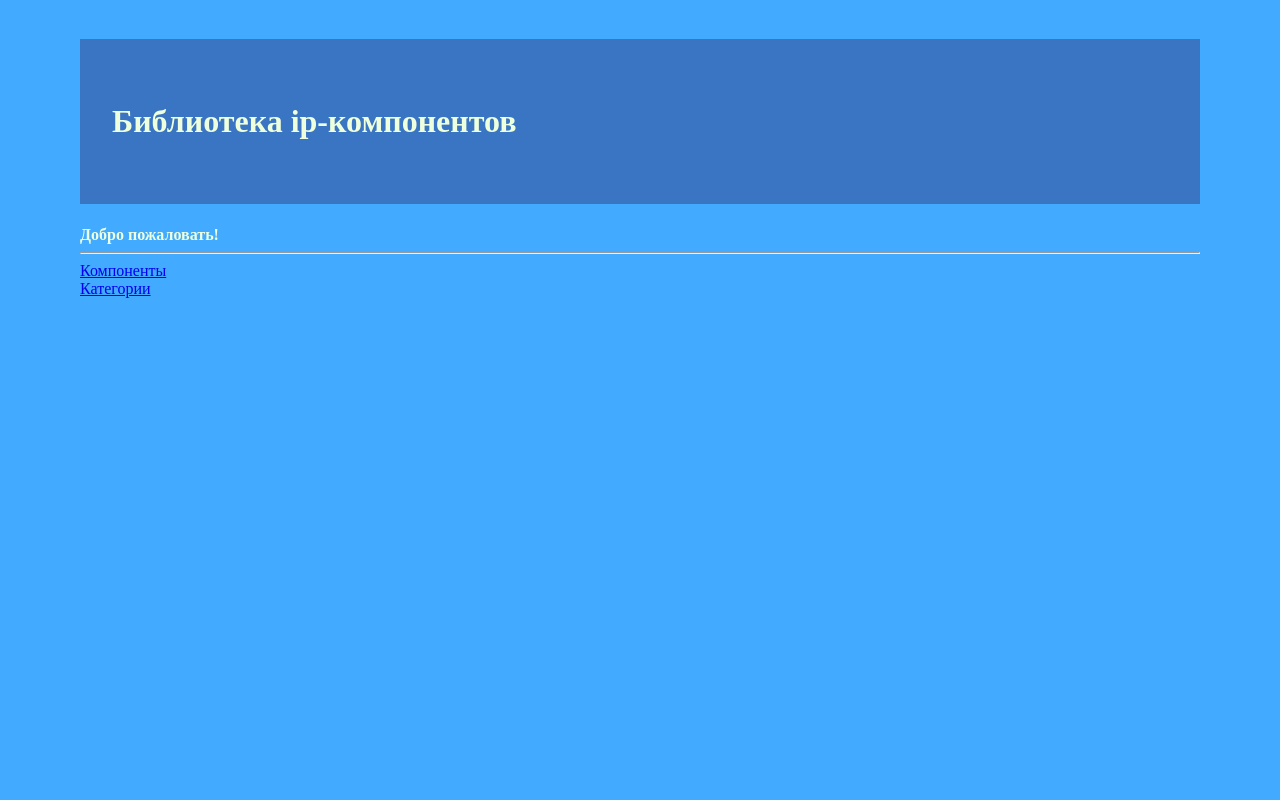
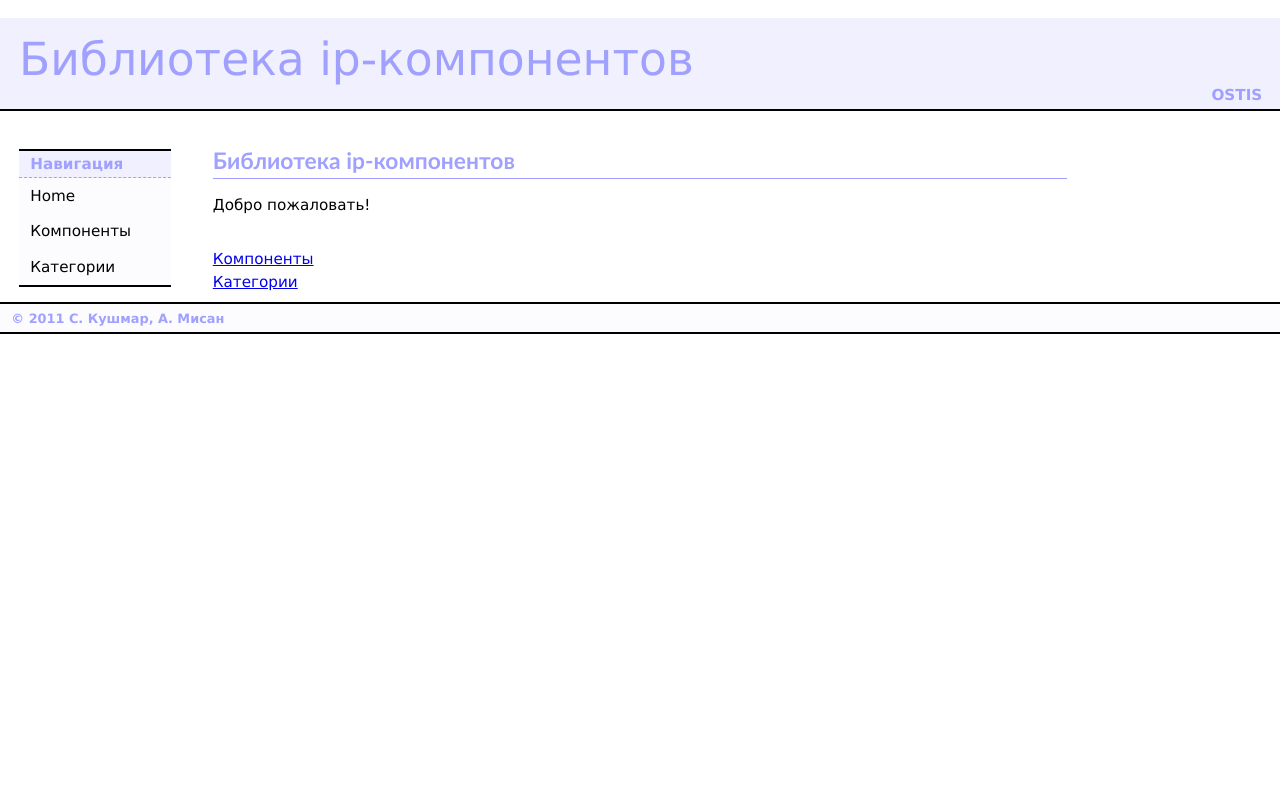
Before and after one commit to childRon/IP-LIB-SERV, a Python web app: template src/iplib/app/templates/home.html in a window 1280 px wide. Run offline with Jinja, Linux system fonts and the light colour scheme; the template is opened without the code that fills it, so the values that code supplies are empty.

Commit message:
htmlbase

```diff
--- a/src/iplib/app/templates/base.html
+++ b/src/iplib/app/templates/base.html
@@ -1,13 +1,49 @@
-<html>
-<style type="text/css">
-body {color: #efd; background: #42aaff; padding: 0 5em; margin: 0}
-h1 {padding: 2em 1em; background: #3a75c4}
-h2 {color: #131ca6; margin-top: 2em}
-p {margin: 1em 0}
-</style>
-<body>
-<h1>Библиотека ip-компонентов</h1>
-{% block content %}
-{% endblock %}
-</body>
+<!DOCTYPE html PUBLIC "-//W3C//DTD XHTML 1.0 Strict//EN"
+    "http://www.w3.org/TR/xhtml1/DTD/xhtml1-strict.dtd">
+
+<html xmlns="http://www.w3.org/1999/xhtml" xml:lang="en">
+  <head>
+    <meta http-equiv="content-type" content="application/xhtml+xml; charset=utf-8" />
+    <meta name="author" content="Haran" />
+    <link rel="stylesheet" type="text/css" href="purplehaze.css" title="Purple Haze Stylesheet" />
+
+    <title>Библиотека ip-компонентов</title>
+  </head>
+
+  <body>
+    <div id="top"></div>
+
+    <!-- ###### Header ###### -->
+
+    <div id="header">
+      <span class="headerTitle">Библиотека ip-компонентов</span>
+      <div class="headerLinks">
+        <a href="http://www.ostis.net/">OSTIS</a>
+      </div>
+    </div>
+
+    <!-- ###### Side Boxes ###### -->
+
+    <div class="sideBox LHS">
+      <div>Навигация</div>
+      <a href="/">Home</a>
+      <a href="components/">Компоненты</a>
+      <a href="categories/">Категории</a>
+    </div>
+
+    <!-- ###### Body Text ###### -->
+
+    <div id="bodyText">
+		{% block content %}
+		{% endblock %}
+    </div>
+
+    <!-- ###### Footer ###### -->
+
+    <div><div id="footer">  <!-- NB: outer <div> required for correct rendering in IE -->
+      <div>
+        <strong>© 2011 С. Кушмар, А. Мисан</strong>
+      </div>
+    </div></div>
+  </body>
 </html>
--- a/src/iplib/app/templates/home.html
+++ b/src/iplib/app/templates/home.html
@@ -1,8 +1,7 @@
 {% extends "base.html" %}
 {% block content %}
-<b>Добро пожаловать!</b>
-<br>
-<hr>
+<h1>Библиотека ip-компонентов</h1>
+<p>Добро пожаловать!</p>
 <a href="components/">Компоненты</a>
 <br>
 <a href="categories/">Категории</a>
--- /dev/null
+++ b/src/iplib/app/templates/purplehaze.css
@@ -0,0 +1,214 @@
+/* TITLE: Stylesheet for Purple Haze
+/* URI  : /purplehaze/purplehaze.css
+/* MODIF: 2002-12-15 17:34 +0800
+
+
+/* ###### Color Scheme ###### */
+
+/*
+ * CHANGING THE COLOR SCHEME
+ * -------------------------
+ *
+ * Four basic colors were used in the design. To change the
+ * color scheme, just edit these four values below.
+ *
+ */
+
+.topOfPage, q, h1, h2, h3, .headerTitle, .headerLinks, .headerLinks *, .sideBox div, #footer *
+{ /* Text Color: */  color: #a0a0ff; }
+
+q, h2,  #header, .sideBox, .sideBox div, #footer
+{ /* Border Color: */  border-color: #c0c0ff; }
+
+#header, .sideBox div, .sideBox a:hover
+{ /* Background Color (darker): */  background-color: #f0f0ff; }
+
+q, .sideBox a, .sideBox span, #footer
+{ /* Background Color (lighter): */  background-color: #fcfcff; }
+
+
+/* ###### Browser-specific Styles ###### */
+
+/* For IE & Mozilla-based browsers: */
+
+.LHS {
+  margin-left: 2.5mm;
+  float: left;
+  clear: left;
+}
+
+.RHS {
+  margin-right: 2.5mm;
+  float: right;
+  clear: right;
+}
+
+/* For Mozilla-based (CSS2-fully complaint) browsers only: */
+
+[class~="LHS"] {
+  margin-left: 5mm;
+}
+
+[class~="RHS"] {
+  margin-right: 5mm;
+}
+
+
+/* ###### Body Text ###### */
+
+#bodyText {
+  line-height: 1.5em;
+  margin: 10mm 13em 0 13em;
+  padding: 0 1em 1ex 1em;
+}
+
+#bodyText p {
+  padding-bottom: 2ex;
+}
+
+.topOfPage {
+  font-size: 90%;
+  font-weight: bold;
+  font-variant: small-caps;
+  text-decoration: none;
+  padding-left: 1ex;
+  padding-right: 1ex;
+  float: right;
+}
+
+.smallCaps {
+  font-variant: small-caps;
+}
+
+body {
+  background-color: white;
+  color: black;
+  font-family: verdana, tahoma, helvetica, arial, sans-serif;
+  font-size: 95%;
+  margin: 0;
+}
+
+h1, h2, h3 {
+  font-family: "trebuchet ms", tahoma, sans-serif;
+}
+
+h1 {
+  font-weight: bold;
+  font-size: 150%;
+  border-bottom: 1px solid;
+  padding-bottom: 0.5ex;
+}
+
+acronym {
+  background-color: inherit;
+  color: teal;
+  border-bottom: 1px dashed teal;
+  cursor: help;
+}
+
+code {
+  font-family: "lucida console", monospace;
+  font-size: 90%;
+}
+
+img {
+  border: 0;
+}
+
+q {
+  font-family: tahoma, verdana, helvetica, arial, sans-serif;
+  font-weight: bold;
+  border: 2px dotted;
+  margin: 0 1em 1ex 1em;
+  padding: 0.5ex 0.5ex 0.5ex 1ex;
+  width: 9em;
+  float: left;
+}
+
+
+/* ###### Header ###### */
+
+#header {
+  border-bottom: 2px solid;
+  height: 5em;
+  margin-bottom: 5mm;
+  padding: 1em 2.5mm 0 5mm;
+}
+
+.headerTitle {
+  font-size: 300%;
+}
+
+.headerLinks {
+  text-align: right;
+}
+
+.headerLinks * {
+  text-decoration: none;
+  font-weight: bold;
+  padding-right: 1ex;
+}
+
+.headerLinks a:hover {
+  text-decoration: underline;
+}
+
+
+/* ###### Side Box ###### */
+
+.sideBox {
+  border-top: 2px solid;
+  border-bottom: 2px solid;
+  width: 10em;
+  margin-top: 5mm;
+}
+
+.sideBox div {
+  font-weight: bold;
+  border-bottom: 1px dashed;
+  padding: 0.5ex 0.5em 0.5ex 0.75em;
+}
+
+.sideBox a, .sideBox a:hover, .sideBox span {
+  color: black;
+  text-decoration: none;
+  line-height: 1.25em;
+  display: block;
+  padding: 1ex 0.5em 1ex 0.75em;
+}
+
+
+/* ###### Footer ###### */
+
+#footer {
+  color: inherit;
+  border-top: 2px solid;
+  border-bottom: 2px solid;
+  padding-top: 0.75ex;
+  padding-bottom: 0.75ex;
+  clear: left;
+}
+
+.footerImg {
+  padding-right: 3mm;
+  padding-top: 2mm;
+  float: right;
+}
+
+#footer div {
+  padding-left: 3mm;
+}
+
+#footer * {
+  background-color: inherit;
+  font-size: 92%;
+}
+
+#footer a:hover {
+  text-decoration: none;
+}
+
+.footerCol2 {
+  position: absolute;
+  left: 7em;
+}
```
Also changed, not shown: html/home.html (added, +94 -0 lines), html/purplehaze.css (added, +219 -0 lines).
